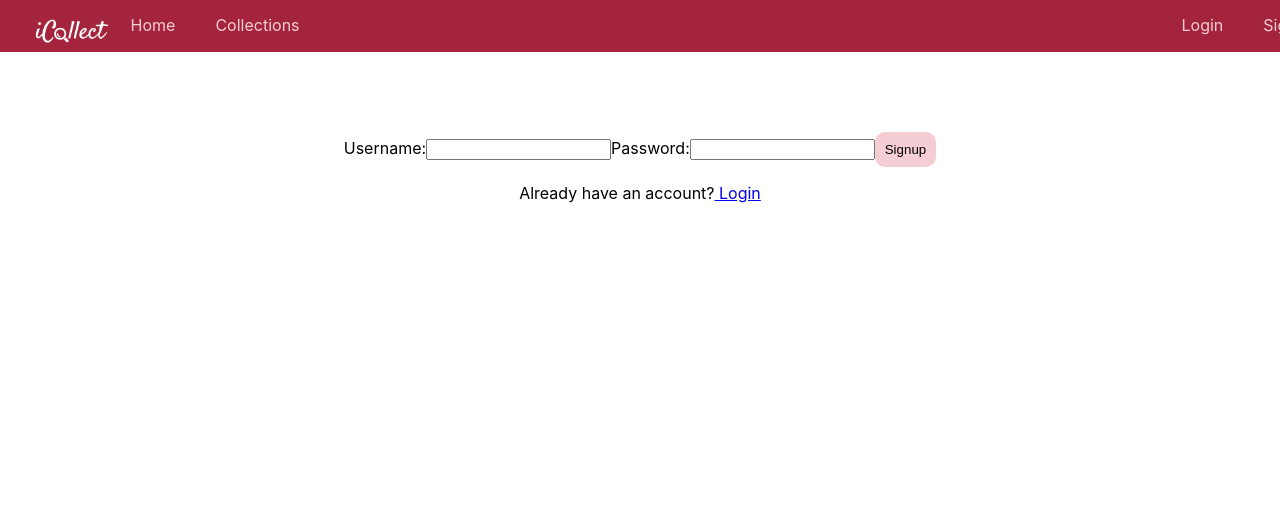
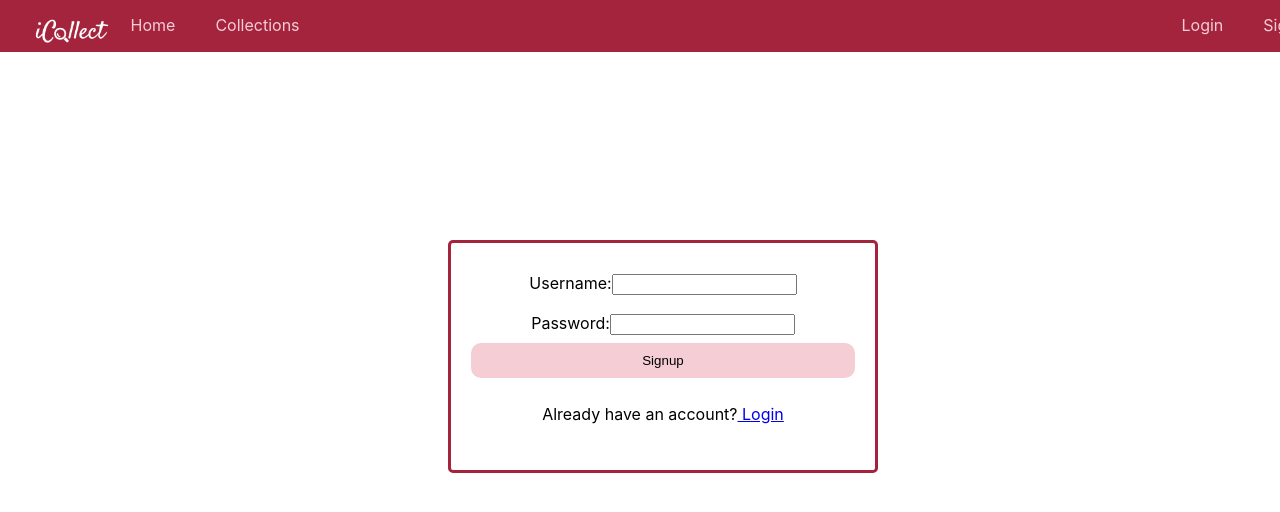
Before and after one commit to JeannetteValencia/icollect-client, a React (Create React App) app: page /signup in a window 1280 px wide. Shown: the top 512 px of the page. Built offline with nearby package versions, Linux system fonts and the light colour scheme; no server answers.

Commit message:
Adding CSS Styling

```diff
--- a/src/components/auth/Login.js
+++ b/src/components/auth/Login.js
@@ -30,7 +30,7 @@ class Login extends Component {
 
   render() {
     return (
-      <div className="auth-form-style">
+      <div className="container">
         <form onSubmit={this.handleFormSubmit}>
           {this.state.errorMsg && <p>{this.state.errorMsg}</p>}
           <label>
--- a/src/components/auth/Signup.js
+++ b/src/components/auth/Signup.js
@@ -29,7 +29,7 @@ class Signup extends Component {
 
   render(){
     return(
-      <div className="auth-form-style">
+      <div className="container">
         <form onSubmit={this.handleFormSubmit}>
           <label>
           Username:
```
